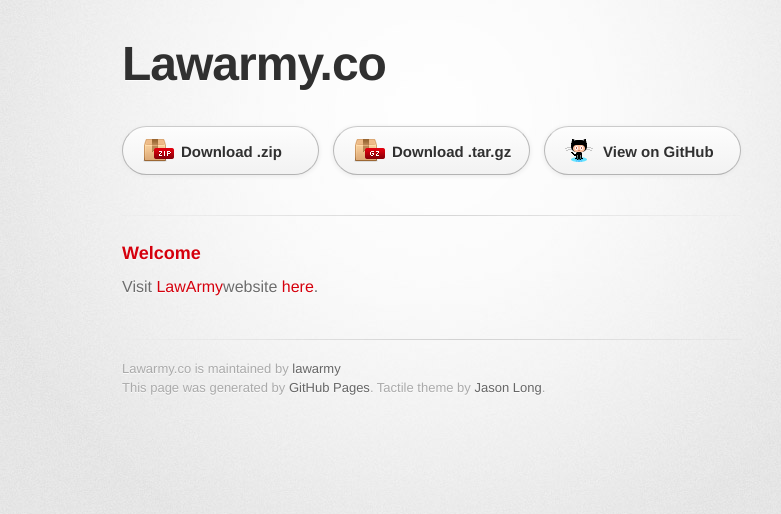
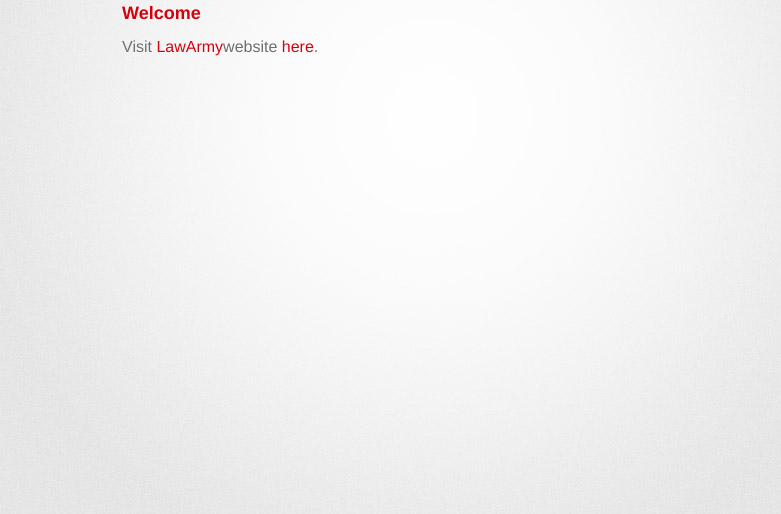
Before and after one commit to lawarmy/lawarmy.co, a plain HTML site: page index.html in a window 1280 px wide. Shown: the whole page, without its empty margins (208-989 px from the left). Drawn offline with Linux system fonts and the light colour scheme; a web font is replaced by a local one.

Commit message:
Update index.html
Removing some generic stuff from the default githubpage

```diff
--- a/index.html
+++ b/index.html
@@ -16,31 +16,13 @@
   <body>
     <div id="container">
       <div class="inner">
-
-        <header>
-          <h1>Lawarmy.co</h1>
-          <h2></h2>
-        </header>
-
-        <section id="downloads" class="clearfix">
-          <a href="https://github.com/lawarmy/lawarmy.co/zipball/master" id="download-zip" class="button"><span>Download .zip</span></a>
-          <a href="https://github.com/lawarmy/lawarmy.co/tarball/master" id="download-tar-gz" class="button"><span>Download .tar.gz</span></a>
-          <a href="https://github.com/lawarmy/lawarmy.co" id="view-on-github" class="button"><span>View on GitHub</span></a>
-        </section>
-
-        <hr>
-
-        <section id="main_content">
+       <section id="main_content">
           <h3>
 <a name="welcome" class="anchor" href="#welcome"><span class="octicon octicon-link"></span></a>Welcome</h3>
 
 <p>Visit <a href="http://lawarmy.com">LawArmy</a>website <a href="http://lawarmy.com">here</a>. </p>
         </section>
 
-        <footer>
-          Lawarmy.co is maintained by <a href="https://github.com/lawarmy">lawarmy</a><br>
-          This page was generated by <a href="http://pages.github.com">GitHub Pages</a>. Tactile theme by <a href="https://twitter.com/jasonlong">Jason Long</a>.
-        </footer>
 
                   <script type="text/javascript">
             var gaJsHost = (("https:" == document.location.protocol) ? "https://ssl." : "http://www.");
```
